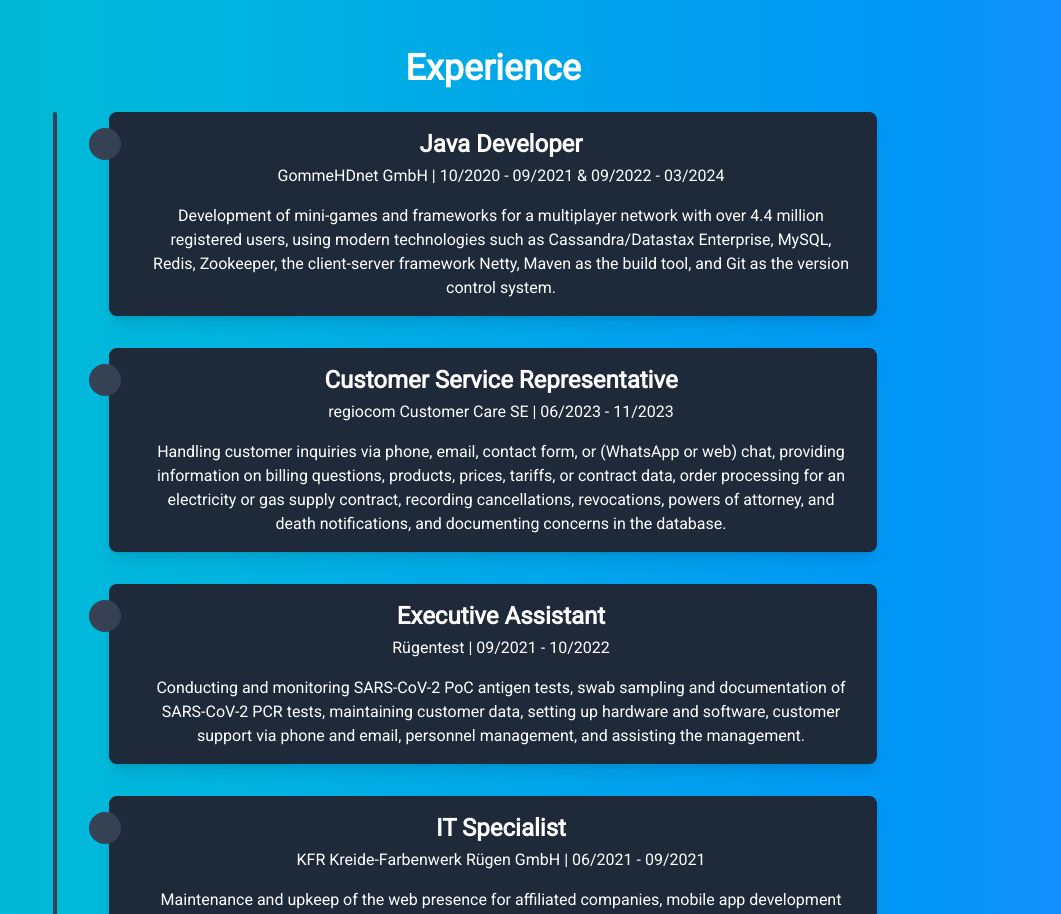
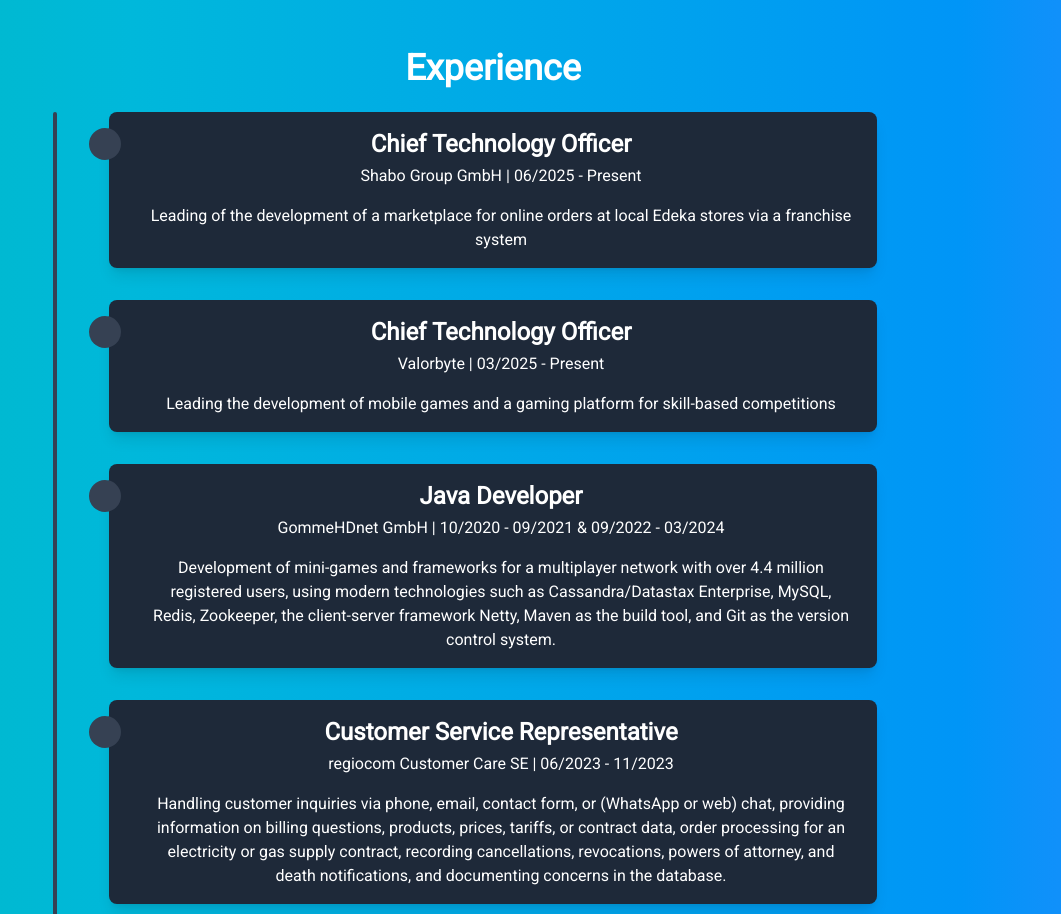
Before and after one commit to JeromeWolff/portfolio, a React (Vite) app: page / in a window 1280 px wide. Shown: the part 1440-2354 px from the top of the page, without its empty margins (147-1208 px from the left). Built offline with nearby package versions, Linux system fonts and the light colour scheme.

Commit message:
feat: Add missing working experiences

```diff
--- a/src/components/Expericence/experience.config.ts
+++ b/src/components/Expericence/experience.config.ts
@@ -1,5 +1,19 @@
 export const experienceConfig = {
   experiences: [
+    {
+      company: 'Shabo Group GmbH',
+      role: 'Chief Technology Officer',
+      duration: '06/2025 - Present',
+      description:
+        'Leading of the development of a marketplace for online orders at local Edeka stores via a franchise system',
+    },
+    {
+      company: 'Valorbyte',
+      role: 'Chief Technology Officer',
+      duration: '03/2025 - Present',
+      description:
+        'Leading the development of mobile games and a gaming platform for skill-based competitions',
+    },
     {
       company: 'GommeHDnet GmbH',
       role: 'Java Developer',
```
